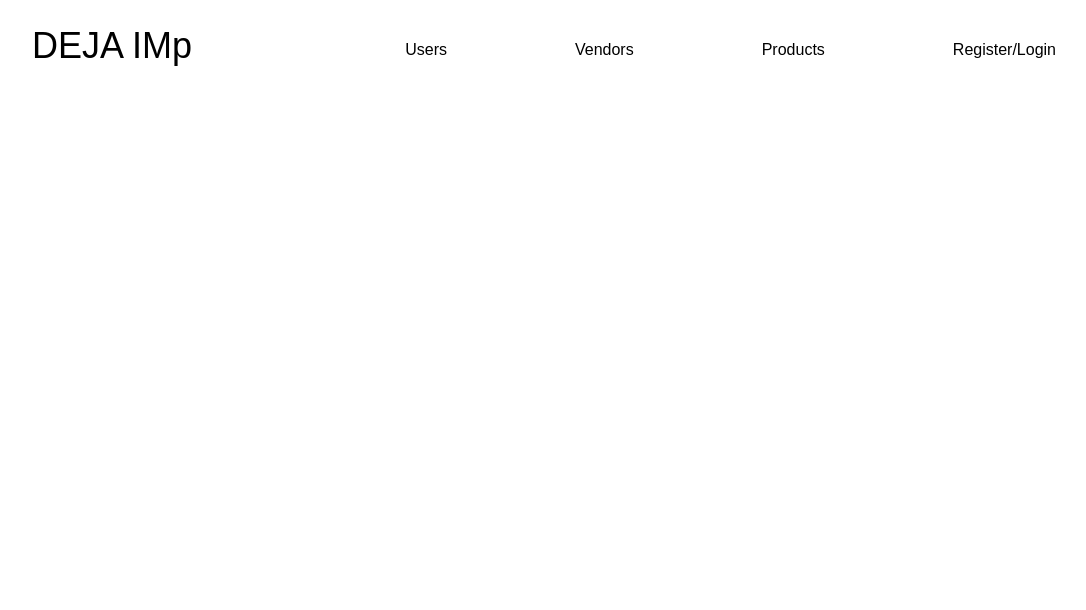
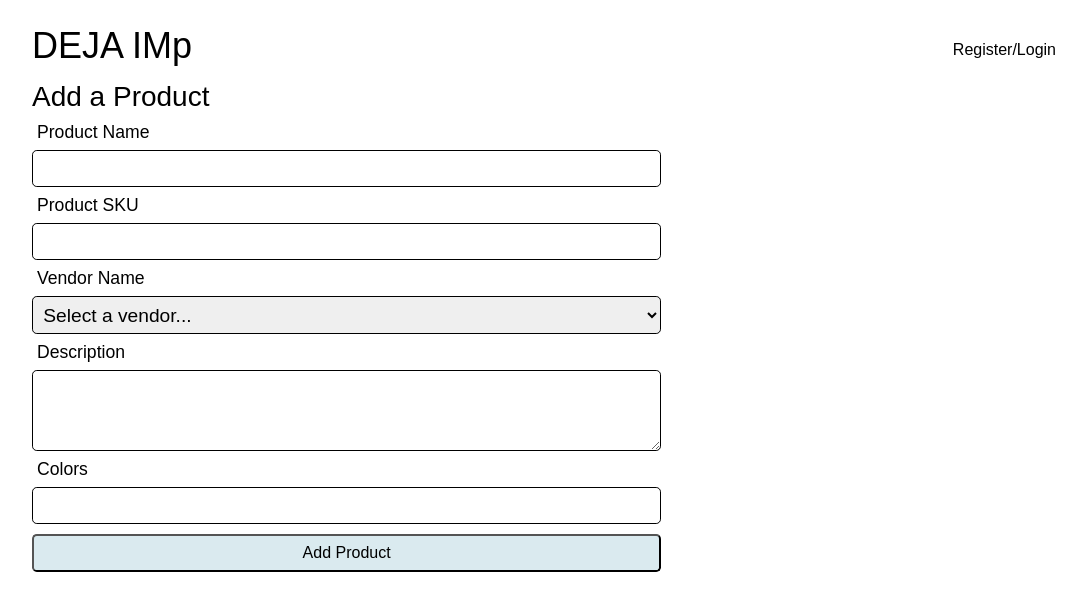
Before and after one commit to edellenator/Deja-imp, a React (Create React App) app in the folder client/: page /product in a window 1280 px wide. Shown: the top 610 px of the page, without its empty margins (64-1150 px from the left). Built offline with nearby package versions, Linux system fonts and the light colour scheme.

Commit message:
AddProduct page

```diff
--- a/client/src/App.js
+++ b/client/src/App.js
@@ -13,6 +13,7 @@ import Header from "./components/Header";
 import Register from "./pages/Register";
 import Users from "./pages/Users";
 import AddVendor from "./pages/AddVendor";
+import AddProduct from "./pages/AddProduct";
 
 const httpLink = createHttpLink({
   uri: "/graphql",
@@ -44,7 +45,8 @@ function App() {
             <Route path="/" element={<Home />} />
             <Route path="/login" element={<Register />} />
             <Route path="/users" element={<Users />} />
-            <Route path="/new-vendor" element={<AddVendor />} />
+            <Route path="/vendor" element={<AddVendor />} />
+            <Route path="/product" element={<AddProduct />} />
           </Routes>
         </>
       </Router>
--- a/client/src/components/LoginForm.js
+++ b/client/src/components/LoginForm.js
@@ -9,7 +9,8 @@ const LoginForm = () => {
     setUserFormData({ ...userFormData, [name]: value });
   };
 
-  const handleFormSubmit = async (e) => {
+  const handleFormSubmit = async (event) => {
+    event.preventDefault;
     setShowAlert(true);
     setUserFormData({ username: "", password: "" });
   };
--- a/client/src/components/Nav.js
+++ b/client/src/components/Nav.js
@@ -2,13 +2,15 @@ import React from "react";
 import { Link } from "react-router-dom";
 
 const Nav = (props) => {
-  // setShowModal prop needs to come from app.js (used to render on homepage)
   const { currentPage, setCurrentPage } = props;
+
+  // temp test data, update to use Auth
+  const loggedIn = false;
 
   return (
     <nav className="flex-row">
-      {/* {Auth.loggedIn ? ( */}
-      {/* <> */}
+      {loggedIn && (
+        <>
           <Link
             className={`ml-2 my-1 px-3 mx-5 py-2  ${
               currentPage === "Users" && "nav-active"
@@ -39,6 +41,8 @@ const Nav = (props) => {
           >
             Products
           </Link>
+        </>
+      )}
 
       <Link
         className={`ml-2 my-1 px-3 mx-5 py-2  ${
@@ -49,15 +53,6 @@ const Nav = (props) => {
       >
         Register/Login
       </Link>
-      {/* </> */}
-      {/* ) : (
-        <Link
-          className="ml-2 my-1 px-2 mx-5 py-1 "
-          onClick={() => setShowModal(true)}
-        >
-          Register/Login
-        </Link>
-      )} */}
     </nav>
   );
 };
--- a/client/src/components/SignupForm.js
+++ b/client/src/components/SignupForm.js
@@ -34,14 +34,15 @@ const SignUpForm = () => {
     }
   };
 
-  const handleFormSubmit = async (e) => {
+  const handleFormSubmit = async (event) => {
+    event.preventDefault;
     setUserFormData({ email: "", username: "", password: "" });
   };
 
   const { email, username, password } = userFormData;
 
   return (
-    <form onSubmit={handleFormSubmit} className=" container w-50">
+    <form onSubmit={handleFormSubmit} className=" container w-50 my-3">
       <h2>Sign Up</h2>
       <label htmlFor="email" className="form-label">
         Email:
--- /dev/null
+++ b/client/src/pages/AddProduct.js
@@ -0,0 +1,126 @@
+import React, { useState } from "react";
+
+const AddProduct = () => {
+  // temp test data, update to query all vendors
+  const vendors = [
+    {
+      id: 1,
+      name: "vendor1",
+    },
+    {
+      id: 2,
+      name: "vendor2",
+    },
+    {
+      id: 3,
+      name: "vendor3",
+    },
+    {
+      id: 4,
+      name: "vendor4",
+    },
+    {
+      id: 5,
+      name: "vendor5",
+    },
+  ];
+
+  const [productFormData, setProductFormData] = useState({
+    productName: "",
+    productSku: "",
+    vendorName: "",
+    description: "",
+    colors: "",
+  });
+
+  const handleChange = (event) => {
+    const { name, value } = event.target;
+    setProductFormData({
+      ...productFormData,
+      [name]: value,
+    });
+    console.log(productFormData);
+  };
+
+  const handleFormSubmit = async (event) => {
+    event.preventDefault;
+  };
+
+  const { productName, productSku, vendorName, description, colors } =
+    productFormData;
+
+  return (
+    <form className="container">
+      <h3>Add a Product</h3>
+      <div className="flex-row">
+        <div className="col-7 mr-5">
+          <label className="form-label" htmlFor="productName">
+            Product Name
+          </label>
+          <input
+            className="form-input"
+            name="productName"
+            type="text"
+            value={productName}
+            onChange={handleChange}
+          />
+          <label className="form-label" htmlFor="productSku">
+            Product SKU
+          </label>
+          <input
+            className="form-input"
+            name="productSku"
+            type="text"
+            value={productSku}
+            onChange={handleChange}
+            required
+          />
+          <label className="form-label" htmlFor="vendorName">
+            Vendor Name
+          </label>
+          <select
+            className="form-input"
+            name="vendorName"
+            type="text"
+            value={vendorName}
+            onChange={handleChange}
+          >
+            <option value="" disabled selected hidden>
+              Select a vendor...
+            </option>
+            {vendors.map((vendor) => (
+              <option key={vendor.id} value={vendor.name}>
+                {vendor.name}
+              </option>
+            ))}
+          </select>
+          <label className="form-label" htmlFor="description">
+            Description
+          </label>
+          <textarea
+            className="form-textarea"
+            name="description"
+            rows="3"
+            value={description}
+            onChange={handleChange}
+          />
+          <label className="form-label" htmlFor="colors">
+            Colors
+          </label>
+          <input
+            className="form-input"
+            name="colors"
+            type="text"
+            value={colors}
+            onChange={handleChange}
+          />
+          <button type="submit" className="btn">
+            Add Product
+          </button>
+        </div>
+      </div>
+    </form>
+  );
+};
+
+export default AddProduct;
--- a/client/src/pages/AddVendor.js
+++ b/client/src/pages/AddVendor.js
@@ -18,11 +18,13 @@ const AddVendor = () => {
     const { name, value } = event.target;
     setVendorFormData({
       ...vendorFormData,
-      [event.target.name]: event.target.value,
+      [name]: value,
     });
     console.log(vendorFormData);
   };
-  const handleSubmit = (event) => {};
+  const handleSubmit = async (event) => {
+    event.preventDefault;
+  };
 
   const {
     vendorName,
@@ -72,7 +74,7 @@ const AddVendor = () => {
           <input
             className="form-input"
             name="email"
-            type="text"
+            type="email"
             value={email}
             onChange={handleChange}
           />
@@ -82,7 +84,7 @@ const AddVendor = () => {
           <input
             className="form-input"
             name="phone"
-            type="text"
+            type="tel"
             value={phone}
             onChange={handleChange}
           />
@@ -138,7 +140,7 @@ const AddVendor = () => {
             onChange={handleChange}
           />
           <button type="submit" className="btn">
-            Add
+            Add Vendor
           </button>
         </div>
       </div>
--- a/client/src/pages/Users.js
+++ b/client/src/pages/Users.js
@@ -1,7 +1,7 @@
 import React from "react";
 
 const Users = () => {
-  // temporary data
+  // temporary test data
   const me = {
     username: "USERNAME",
     email: "user@email.com",
```
Lines whose indentation alone changed are shown as unchanged.
